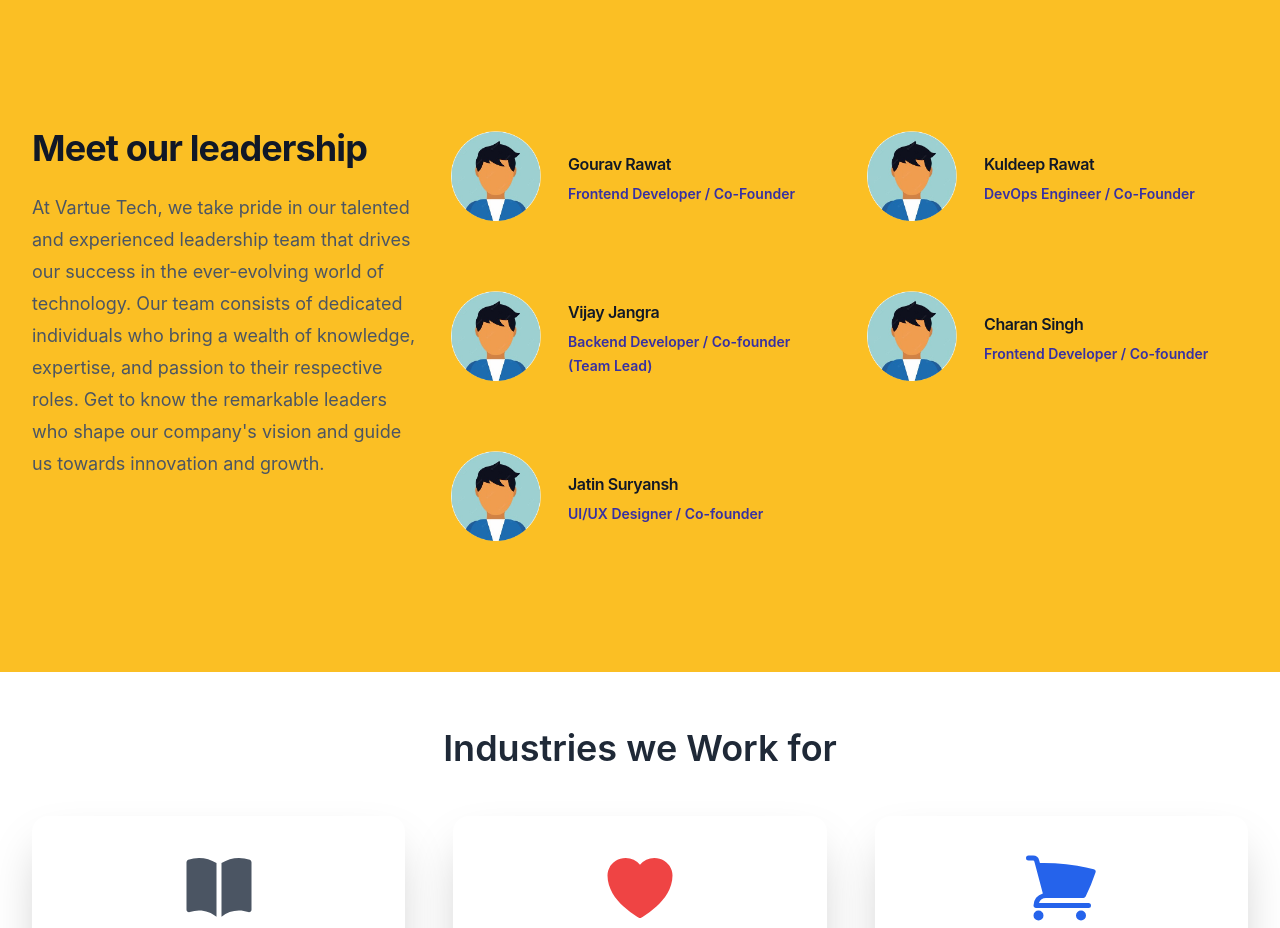
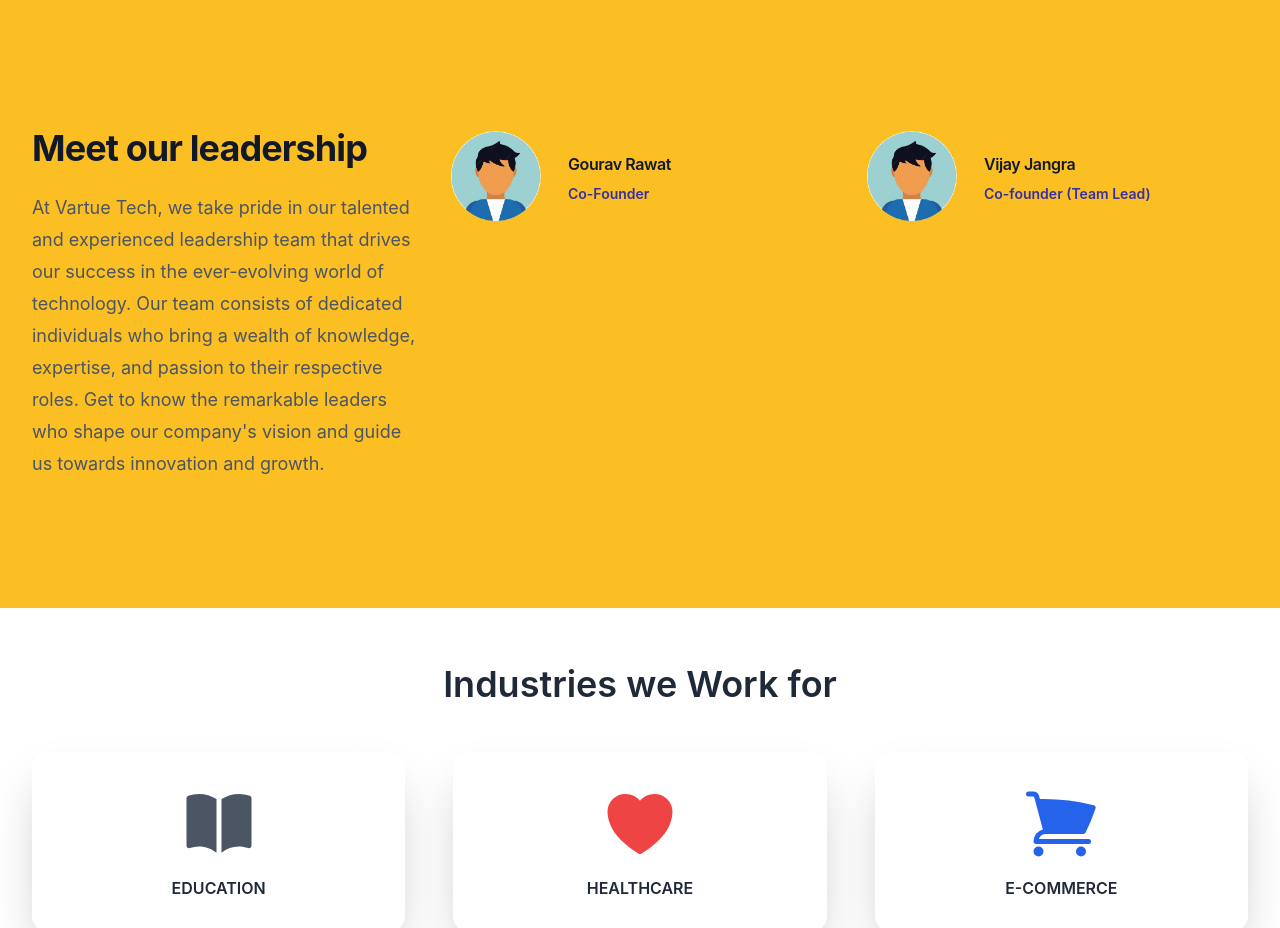
Before and after one commit to vartuetech/vartuetech, a React (Vite) app: page / in a window 1280 px wide. Shown: the part 1420-2348 px from the top of the page. Built offline with nearby package versions, Linux system fonts and the light colour scheme.

Commit message:
Update home.jsx

```diff
--- a/src/screens/home.jsx
+++ b/src/screens/home.jsx
@@ -15,29 +15,14 @@
 const people = [
   {
     name: "Gourav Rawat",
-    role: "Frontend Developer / Co-Founder",
-    imageUrl: "./avatar.png",
-  },
-  {
-    name: "Kuldeep Rawat",
-    role: "DevOps Engineer / Co-Founder",
+    role: "Co-Founder",
     imageUrl: "./avatar.png",
   },
   {
     name: "Vijay Jangra",
-    role: "Backend Developer / Co-founder (Team Lead)",
+    role: "Co-founder (Team Lead)",
     imageUrl: "./avatar.png",
-  },
-  {
-    name: "Charan Singh",
-    role: "Frontend Developer / Co-founder",
-    imageUrl: "./avatar.png",
-  },
-  {
-    name: "Jatin Suryansh",
-    role: "UI/UX Designer / Co-founder",
-    imageUrl: "./avatar.png",
-  },
+  }
   // More people...
 ];
 
```
